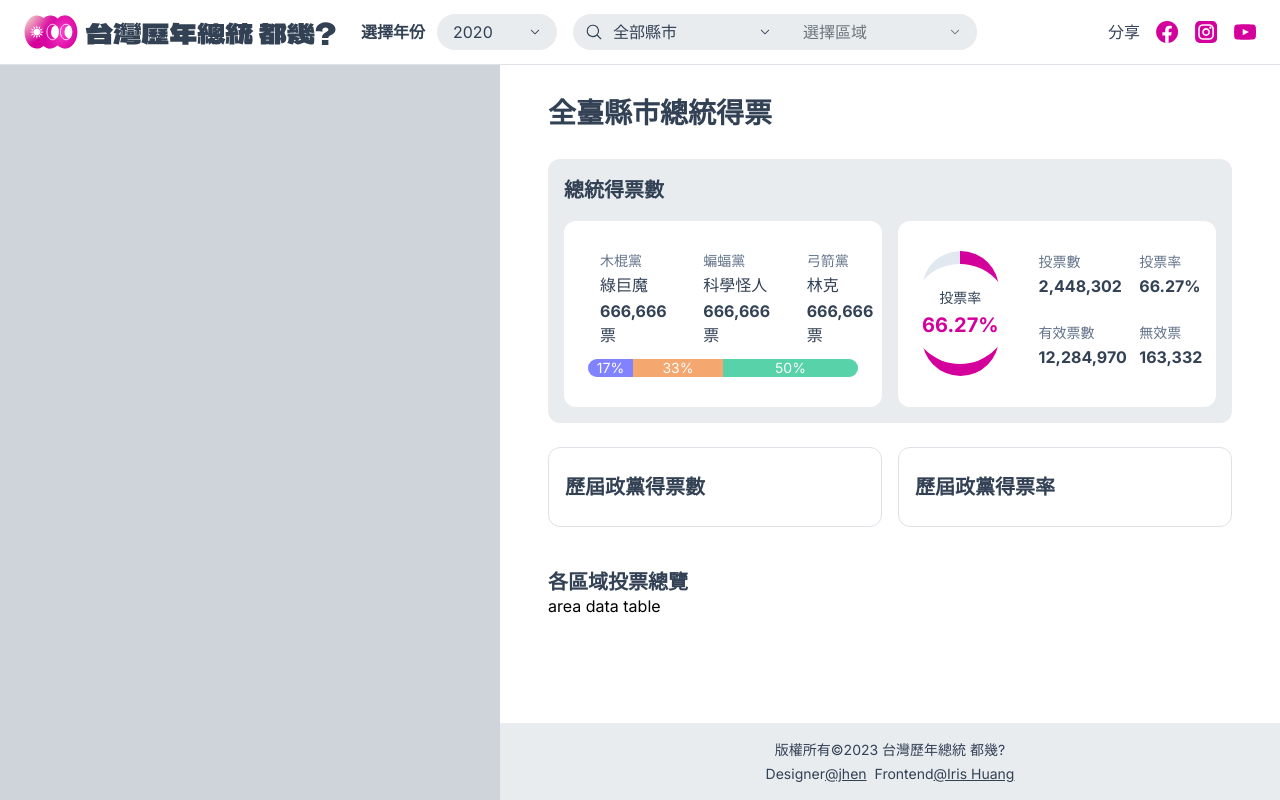
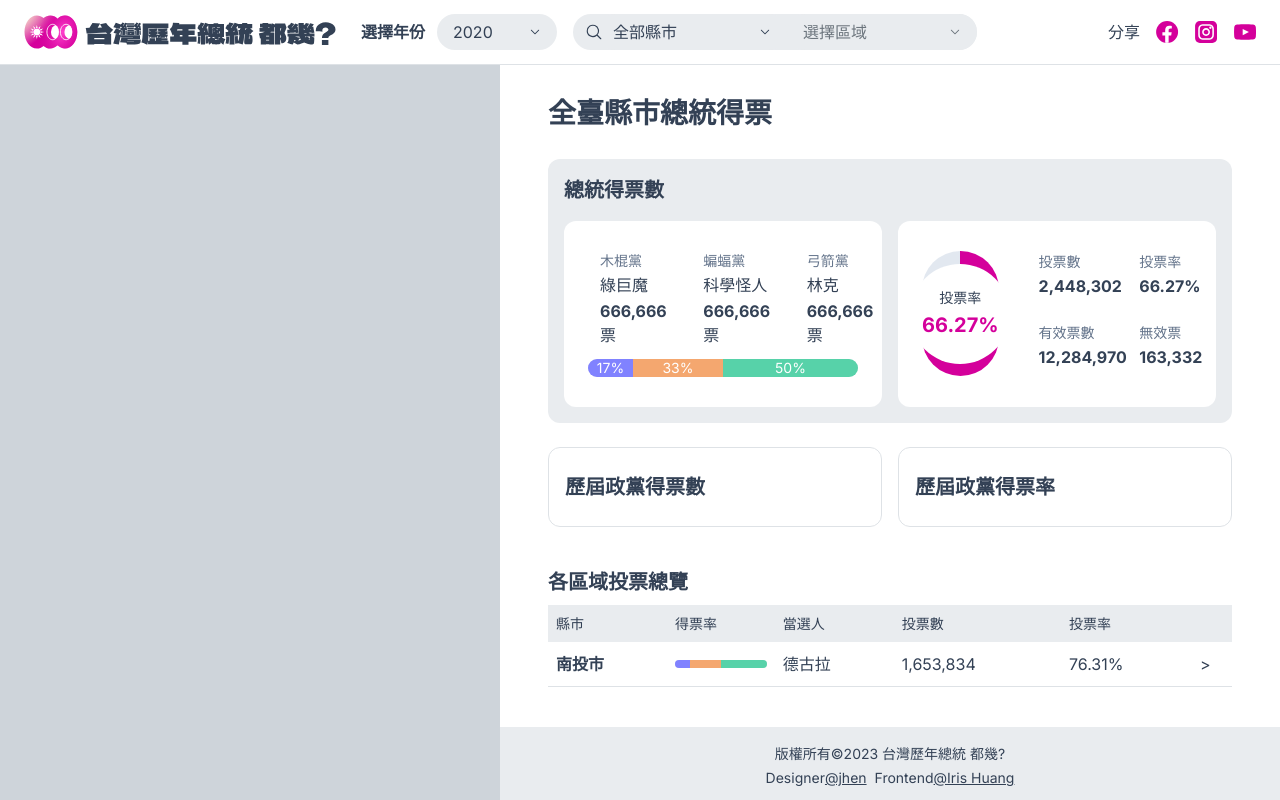
Before and after one commit to lyaui/2020-taiwan-president-election-result-map, a Next.js app: page /election-data in a window 1280 px wide. Built offline with nearby package versions, Linux system fonts and the light colour scheme.

Commit message:
feat(components): add AreaVotingTable

```diff
--- a/src/app/election-data/page.tsx
+++ b/src/app/election-data/page.tsx
@@ -7,6 +7,7 @@ import Breadcrumb from '@/components/UI/Breadcrumb';
 import { getTitle, getBreadcrumbRouters } from '@/pageFunctions/election-data';
 import CandVoteShare from '@/components/CandVoteShare';
 import VotingRate from '@/components/VotingRate';
+import AreaVotingTable from '@/components/AreaVotingTable';
 
 export interface SearchParams {
   [key: string]: string | undefined;
@@ -53,9 +54,9 @@ function ElectionDataPage({ searchParams }: ElectionDataPageProps) {
             </div>
           </section>
           {/* area result */}
-          <section className='py-4'>
+          <section className='flex flex-col gap-2 py-4'>
             <h4 className='heading-5'>各區域投票總覽</h4>
-            <div>area data table</div>
+            <AreaVotingTable />
           </section>
           <Footer />
         </article>
--- /dev/null
+++ b/src/components/AreaVotingTable.tsx
@@ -0,0 +1,50 @@
+import { numberWithCommas } from '@/utils/index';
+import PercentageBar from '@/components/UI/PercentageBar';
+
+function AreaVotingTable() {
+  const headers = ['縣市', '得票率', '當選人', '投票數', '投票率', ' '];
+  return (
+    <table className='w-full table-auto'>
+      <thead className='bg-background'>
+        <tr>
+          {headers.map((_header) => (
+            <th className='text-left p-2 body-small' key={_header}>
+              {_header}
+            </th>
+          ))}
+        </tr>
+      </thead>
+      {/* TODO order */}
+      <tbody>
+        <tr className='cursor-pointer text-text-primary hover:bg-hover border-b-[1px] border-line'>
+          <td className='heading-6 px-2 py-2.5'>南投市</td>
+          <td className='px-2 py-2.5'>
+            <PercentageBar
+              height={8}
+              groups={[
+                {
+                  color: 'party-1',
+                  value: 100,
+                },
+                {
+                  color: 'party-2',
+                  value: 200,
+                },
+                {
+                  color: 'party-3',
+                  value: 300,
+                },
+              ]}
+            />
+          </td>
+          <td className='px-2 py-2.5'>德古拉</td>
+          <td className='px-2 py-2.5'>{numberWithCommas(1653834)}</td>
+          <td className='px-2 py-2.5'>{0.7631 * 100 + '%'}</td>
+          <td className='px-2 py-2.5 w-10'>{`>`}</td>
+        </tr>
+      </tbody>
+    </table>
+  );
+}
+
+export default AreaVotingTable;
```
